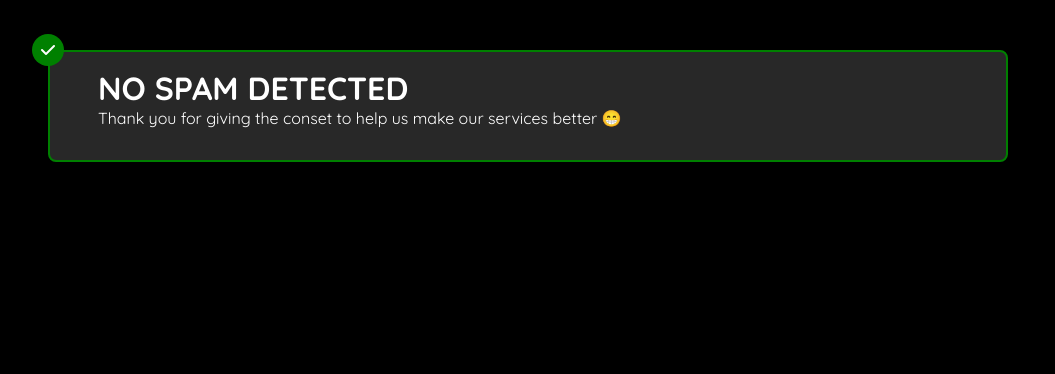
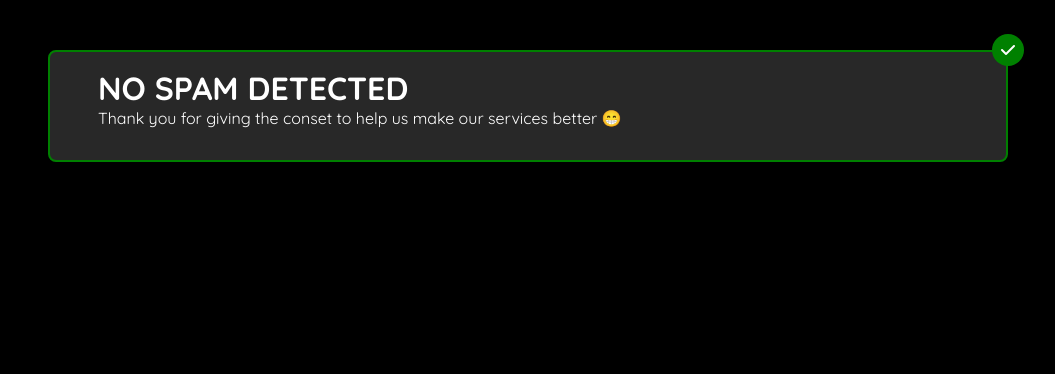
Before and after one commit to SarangKumar/Spam-Shield, a Flask app: template templates/result.html in a window 1280 px wide. Shown: the part 46-420 px from the top of the page, without its empty margins (112-1167 px from the left). Run offline with Flask 2, Linux system fonts and the light colour scheme; the template is opened without the code that fills it: most values are stand-ins (such as "Sample title", 1, 10 or a date in 2020); some libraries are stand-ins or nearby versions.

Commit message:
made final changes in styling and gitignore

```diff
--- a/static/css/main.css
+++ b/static/css/main.css
@@ -134,10 +134,10 @@ nav #sms.active {
     justify-content: center;
     width: 2rem;
     height: 2rem;
-    transform: translate(-50%, -50%);
+    transform: translate(50%, -50%);
     position: absolute;
     top: 0;
-    left: 0;
+    right: 0;
     border-radius: 50%;
 }
 
--- a/templates/email.html
+++ b/templates/email.html
@@ -19,7 +19,7 @@
     <input type="checkbox" name="consent" value="1" checked id="outline" class="custom-checkbox" />
     <label for="outline">I wish to give my data to the website</label>
   </section>
-  <input type="submit" value="SUBMIT"/>
+  <input type="submit" value="Generate Response"/>
 </form>
 
 {% endblock %}
--- a/templates/sms.html
+++ b/templates/sms.html
@@ -33,7 +33,7 @@
     />
     <label for="outline">I wish to give my data to the website</label>
   </section>
-  <input type="submit" />
+  <input type="submit" value="Generate Response"/>
 </form>
 
 {% endblock %}
```
Also changed, not shown: main.py (+0 -12 lines), templates/index.html (+6 -7 lines).
